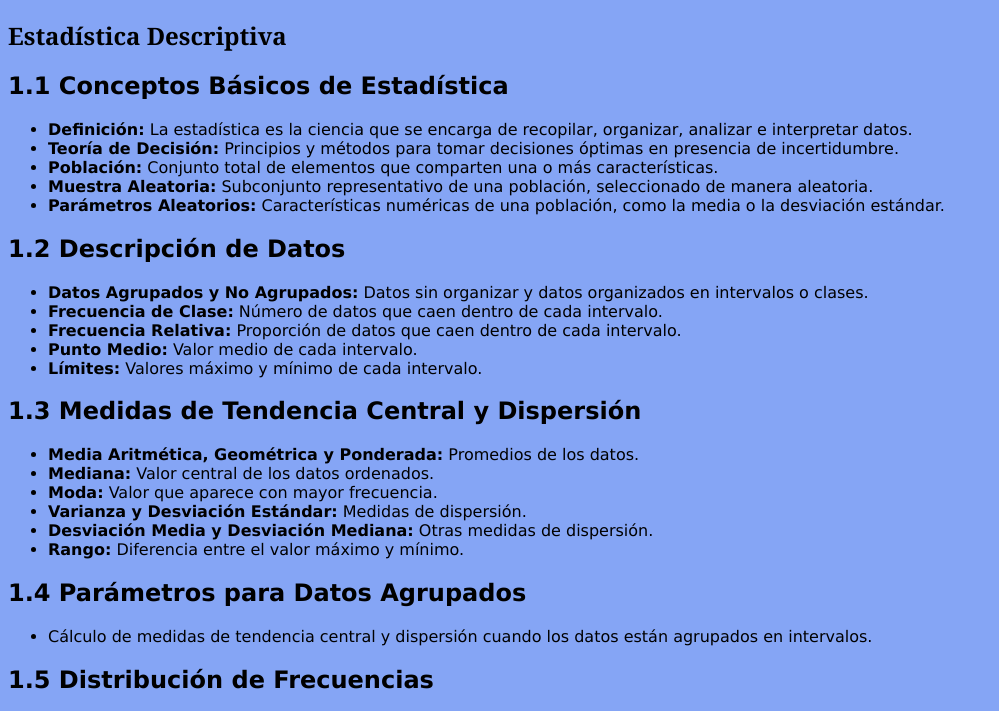
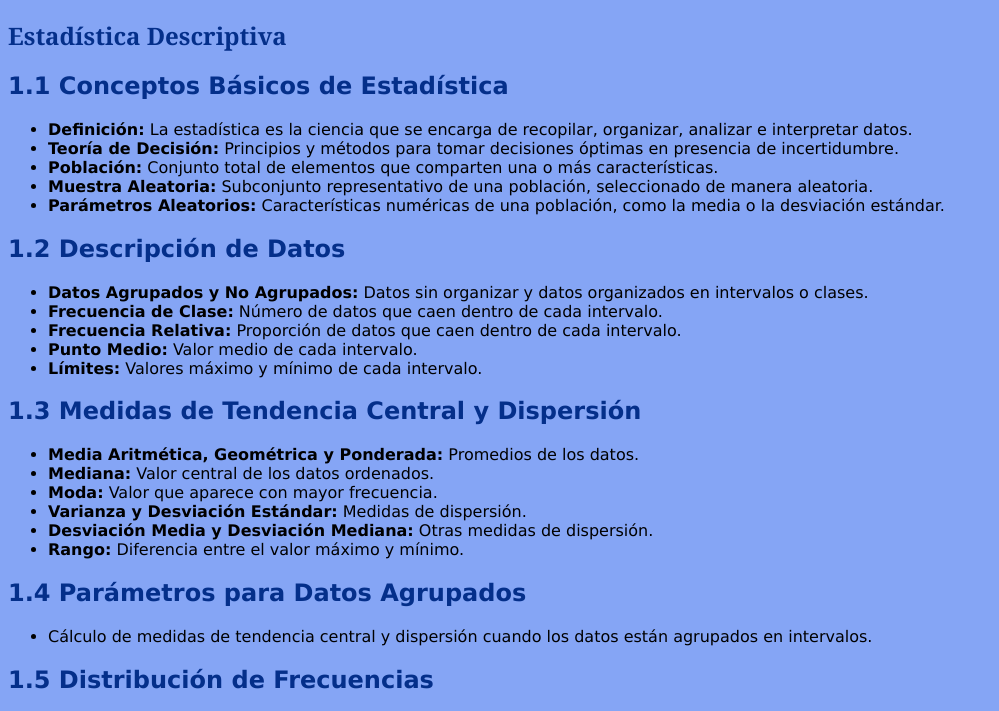
Before and after one commit to LizBernal/TemarioPE, a plain HTML site: page index.html in a window 1280 px wide. Shown: the part 67-778 px from the top of the page, without its empty margins (0-999 px from the left). Drawn offline with Linux system fonts and the light colour scheme.

Commit message:
Se cambio un color de titulos

```diff
--- a/index.html
+++ b/index.html
@@ -15,6 +15,9 @@
         h1 {
     text-align: center;
            }
+           h2 {
+    color: #042f8a;
+              }
       </style>
 </head>
 <body>
```
